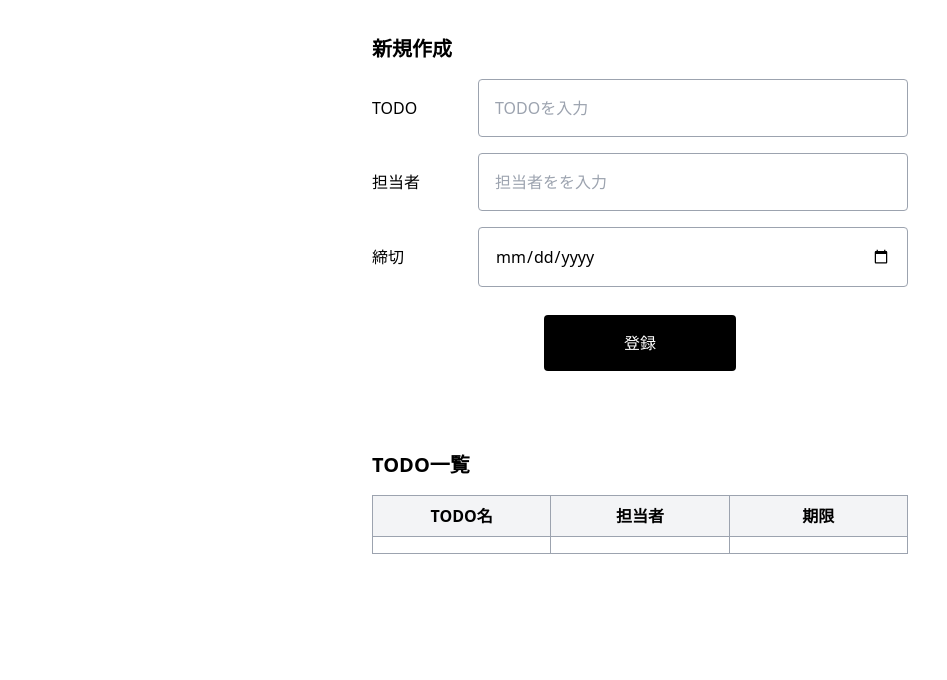
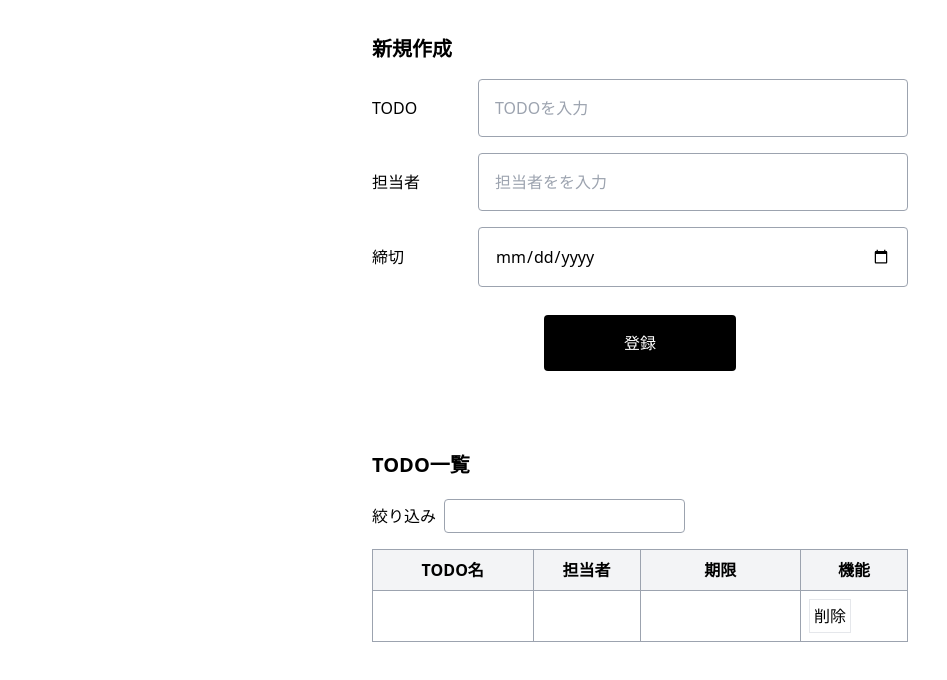
Before and after one commit to yuta0824/dev-typescript, a website built with webpack: page src/index.html in a window 1280 px wide. Both pictures are taken after a click on the button "登録". Shown: the part 70-750 px from the top of the page, without its empty margins (0-947 px from the left). Built offline with nearby package versions, Linux system fonts and the light colour scheme.

Commit message:
add 削除ボタンを追加

```diff
--- a/src/index.html
+++ b/src/index.html
@@ -38,19 +38,17 @@
       </section>
       <section class="py-10 px-8">
         <h2 class="text-xl font-bold">TODO一覧</h2>
-        <!-- <div class="mt-5 flex items-center gap-2">
+        <div class="mt-5 flex items-center gap-2">
           <label for="filter">絞り込み</label>
           <input type="text" id="filter" class="border border-gray-400 p-1 rounded" />
-        </div> -->
+        </div>
         <table class="mt-4 min-w-full border-collapse border border-gray-400" aria-label="TODO一覧">
           <thead>
             <tr>
               <th class="w-[30%] border border-gray-400 bg-gray-100 px-2 py-2">TODO名</th>
               <th class="w-[20%] border border-gray-400 bg-gray-100 px-2 py-2">担当者</th>
               <th class="w-[30%] border border-gray-400 bg-gray-100 px-2 py-2">期限</th>
-              <!-- <th class="w-[20%] border border-gray-400 bg-gray-100 px-2 py-2">
-                機能
-              </th> -->
+              <th class="w-[20%] border border-gray-400 bg-gray-100 px-2 py-2">機能</th>
             </tr>
           </thead>
           <tbody id="todo-list"></tbody>
--- a/src/js/index.ts
+++ b/src/js/index.ts
@@ -12,5 +12,16 @@ buttonRegister.addEventListener("click", () => {
 
   // TODO一覧を表示する
   removeTodoListElement();
-  appendTodoList(todoList);
+  appendTodoList(todoList, deleteTodo);
 });
+
+/**
+ * TODOを削除する
+ * @param id
+ * @returns void
+ */
+const deleteTodo = (id: number) => {
+  todoList = todoList.filter((todo) => todo.id !== id);
+  removeTodoListElement();
+  appendTodoList(todoList, deleteTodo);
+};
--- a/src/js/todo.ts
+++ b/src/js/todo.ts
@@ -4,6 +4,7 @@ import { createElement, getInputElementById } from "./utils/dom";
  * Todoの型宣言
  */
 export type Todo = {
+  id: number;
   name: string;
   person: string;
   deadline: string;
@@ -14,6 +15,7 @@ export type Todo = {
  * @returns Todo
  */
 export const getNewTodo = (): Todo => ({
+  id: Date.now(),
   name: getInputElementById("new-todo-name").value,
   person: getInputElementById("new-person").value,
   deadline: getInputElementById("new-deadline").value,
@@ -22,19 +24,23 @@ export const getNewTodo = (): Todo => ({
 /**
  * DOMにTODO一覧を表示する
  */
-export const appendTodoList = (todoList: Todo[]): void => {
+export const appendTodoList = (todoList: Todo[], deleteTodo: (id: number) => void) => {
   todoList.forEach((todo) => {
-    const nameTd = createElement("td", todo.name, "w-[30%] border border-gray-400 px-2 py-2");
-    const personTd = createElement("td", todo.person, "w-[30%] border border-gray-400 px-2 py-2");
-    const deadlineTd = createElement(
-      "td",
-      todo.deadline,
-      "w-[30%] border border-gray-400 px-2 py-2"
-    );
+    const nameTd = createElement("td", todo.name, "border border-gray-400 px-2 py-2");
+    const personTd = createElement("td", todo.person, "border border-gray-400 px-2 py-2");
+    const deadlineTd = createElement("td", todo.deadline, "border border-gray-400 px-2 py-2");
+
+    // 削除ボタンを追加
+    const deleteButton = createElement("button", "削除", "border bg-red p-1");
+    deleteButton.addEventListener("click", () => deleteTodo(todo.id));
+    const deleteButtonTd = createElement("td", undefined, "border border-gray-400 px-2 py-2");
+    deleteButtonTd.appendChild(deleteButton);
+
     const tr = createElement("tr");
     tr.appendChild(nameTd);
     tr.appendChild(personTd);
     tr.appendChild(deadlineTd);
+    tr.appendChild(deleteButtonTd);
     const tbody = getInputElementById("todo-list");
     tbody.appendChild(tr);
   });
```
